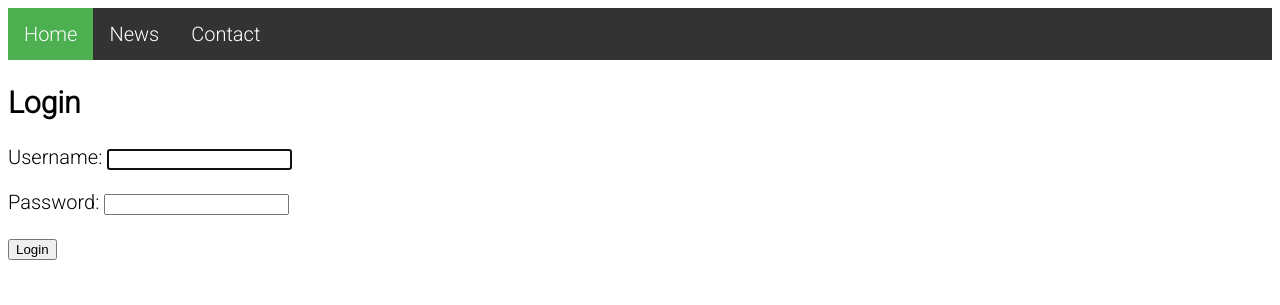
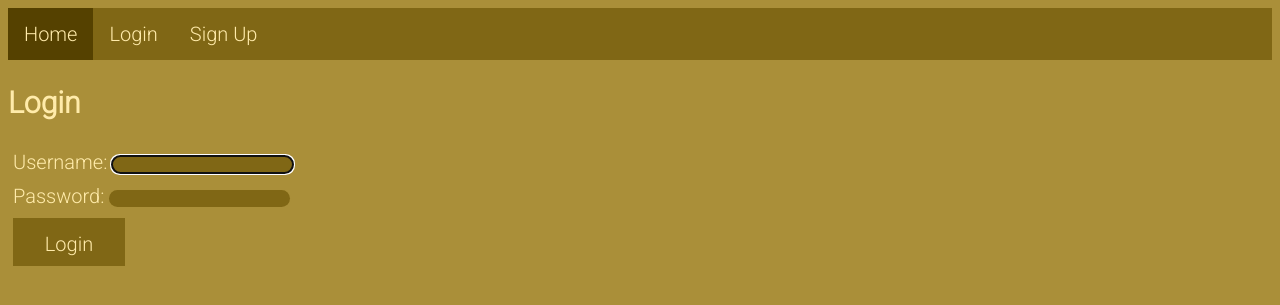
Before and after one commit to rubenhesselink/django-shoe-store, a Django app: page /auth/login/ in a window 1280 px wide. Shown: the top 305 px of the page. Run offline with Django 4.2, Linux system fonts and the light colour scheme.

Commit message:
Version 0.0.5 (Added SCSS)

```diff
--- a/static/base/css/main.css
+++ b/static/base/css/main.css
@@ -2,10 +2,56 @@
 body {
   font-family: 'Roboto', sans-serif;
   font-size: 20px;
+  background-color: #AA8F39;
+}
+
+body main h2 {
+  color: #FFEBAA;
+}
+
+body main p {
+  color: #FFEBAA;
+}
+
+body main a.btn {
+  display: inline-block;
+  color: #FFEBAA;
+  text-align: center;
+  width: 80px;
+  height: 20px;
+  padding: 14px 16px;
+  margin: 5px;
+  text-decoration: none;
+  background-color: #806715;
+}
+
+body main a.btn:hover {
+  background-color: #d4bb6aa6;
+}
+
+body main form#auth-form ul.errorlist.nonfield li {
+  color: #554100;
+}
+
+body main form#auth-form div.input-field {
+  display: block;
+  padding: 5px 5px;
+}
+
+body main form#auth-form div.input-field label {
+  color: #FFEBAA;
+}
+
+body main form#auth-form div.input-field input {
+  box-sizing: border-box;
+  border: 10px #FFEBAA;
+  border-radius: 10px;
+  background-color: #806715;
+  color: #FFEBAA;
 }
 
 .nav {
-  background-color: #333;
+  background-color: #806715;
   overflow: hidden;
   margin-bottom: auto;
 }
@@ -23,18 +69,18 @@ body {
 
 .nav li a {
   display: block;
-  color: white;
+  color: #FFEBAA;
   text-align: center;
   padding: 14px 16px;
   text-decoration: none;
 }
 
 .nav li a:hover {
-  background-color: #111;
+  background-color: #d4bb6aa6;
 }
 
 .nav .active {
-  background-color: #4CAF50;
+  background-color: #554100;
 }
 
 /*# sourceMappingURL=../css/main.css.map */
--- a/static/base/scss/main.scss
+++ b/static/base/scss/main.scss
@@ -1,12 +1,70 @@
 @import url('https://fonts.googleapis.com/css2?family=Roboto:wght@100;300&display=swap');
+
+$background-color: #AA8F39;
+$text-color: #FFEBAA;
+$secondary-background-color: #806715;
+$hover-color: #d4bb6aa6;
+$active-color: #554100;
 
 body {
     font-family: 'Roboto', sans-serif;
     font-size: 20px;
+    background-color: $background-color;
+
+    main {
+        h2 {
+            color: $text-color;
+        }
+
+        p {
+            color: $text-color;
+        }
+
+        a.btn {
+            display: inline-block;
+            color: $text-color;
+            text-align: center;
+            width: 80px;
+            height: 20px;
+            padding: 14px 16px;
+            margin: 5px;
+            text-decoration: none;
+            background-color: $secondary-background-color;
+        }
+
+        a.btn:hover {
+            background-color: $hover-color;
+        }
+
+        form#auth-form {
+
+            ul.errorlist.nonfield {
+                li {
+                    color: $active-color;
+                }
+            }
+
+            div.input-field {
+                display: block;
+                padding: 5px 5px;
+                label {
+                    color: $text-color;
+                }
+
+                input {
+                    box-sizing: border-box;
+                    border: 10px $text-color;
+                    border-radius: 10px;
+                    background-color: $secondary-background-color;
+                    color: $text-color;
+                }
+            }
+        }
+    }
 }
 
 .nav {
-    background-color: #333;
+    background-color: $secondary-background-color;
     overflow: hidden;
     margin-bottom: auto;
     ul {
@@ -19,16 +77,16 @@ body {
         float: left;
         a {
             display: block;
-            color: white;
+            color: #FFEBAA;
             text-align: center;
             padding: 14px 16px;
             text-decoration: none;
         }
         a:hover {
-            background-color: #111;
+            background-color: $hover-color;
         }
     }
     .active {
-        background-color: #4CAF50;
+        background-color: $active-color;
     }
 }
--- a/templates/authentication/login.html
+++ b/templates/authentication/login.html
@@ -4,9 +4,19 @@
 
 {% block content %}
 <h2>Login</h2>
-<form method='post'>
+<form id="auth-form" method="post">
     {% csrf_token %}
-    {{ form.as_p }}
-    <button type='submit'>Login</button>
+    {{ form.non_field_errors }}
+    <div class="input-field">
+        {{ form.username.errors }}
+        {{ form.username.label_tag }}
+        {{ form.username }}
+    </div>
+    <div class="input-field">
+        {{ form.password.errors }}
+        {{ form.password.label_tag }}
+        {{ form.password }}
+    </div>
+    <a href="javascript:{}" class="btn" onclick="document.getElementById('auth-form').submit();">Login</a>
 </form>
 {% endblock content %}
--- a/templates/base.html
+++ b/templates/base.html
@@ -9,9 +9,9 @@
     <body>
         <div class="nav">
             <ul>
-                <li><a class="active" href="#home">Home</a></li>
-                <li><a href="#news">News</a></li>
-                <li><a href="#contact">Contact</a></li>
+                <li><a class="active" href="{% url 'home' %}">Home</a></li>
+                <li><a href="{% url 'login' %}">Login</a></li>
+                <li><a href="{% url 'signup' %}">Sign Up</a></li>
             </ul>
         </div>
         <main>
```
Also changed, not shown: templates/authentication/signup.html (+23 -3 lines), templates/home.html (+4 -4 lines), 1 other file.
